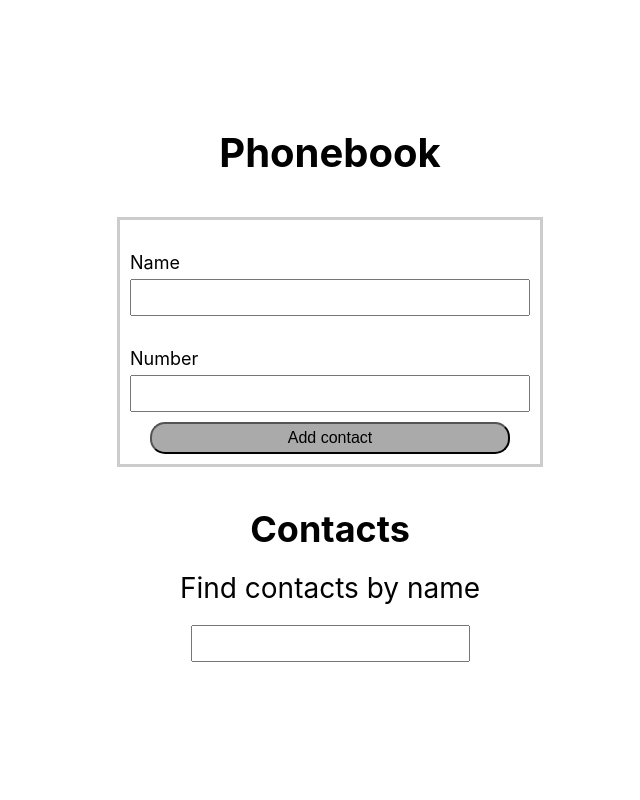
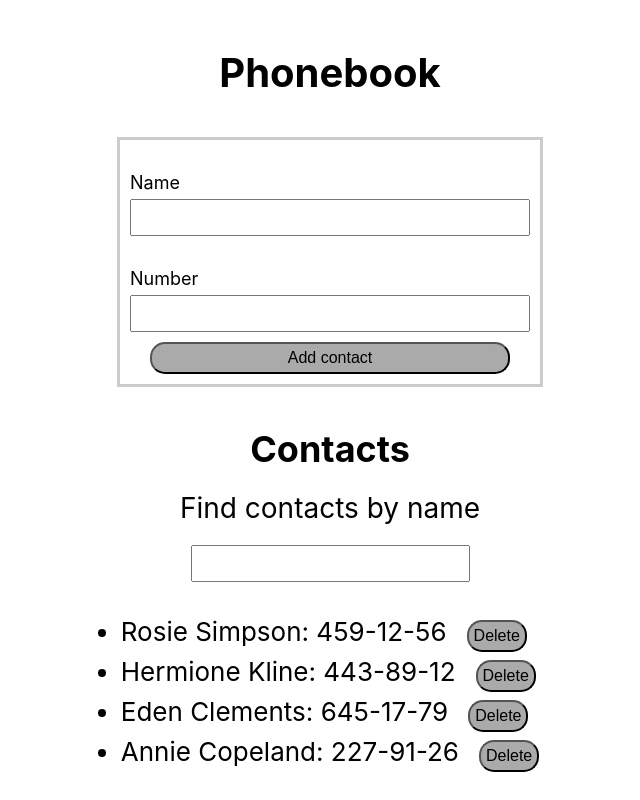
Before and after one commit to valpvf/goit-react-hw-03-phonebook, a React (Create React App) app: page / in a window 1280 px wide. Shown: the whole page, without its empty margins (310-950 px from the left). Built offline with nearby package versions, Linux system fonts and the light colour scheme.

Commit message:
remome logic from form to app

```diff
--- a/src/components/App.jsx
+++ b/src/components/App.jsx
@@ -1,4 +1,5 @@
 import { Component } from 'react';
+import { nanoid } from 'nanoid';
 
 import { ContactForm, ContactList, Filter } from 'components';
 import {
@@ -9,17 +10,24 @@
 export class App extends Component {
   state = {
     contacts: [
-      // { id: 'id-1', name: 'Rosie Simpson', number: '459-12-56' },
-      // { id: 'id-2', name: 'Hermione Kline', number: '443-89-12' },
-      // { id: 'id-3', name: 'Eden Clements', number: '645-17-79' },
-      // { id: 'id-4', name: 'Annie Copeland', number: '227-91-26' },
+      { id: 'id-1', name: 'Rosie Simpson', number: '459-12-56' },
+      { id: 'id-2', name: 'Hermione Kline', number: '443-89-12' },
+      { id: 'id-3', name: 'Eden Clements', number: '645-17-79' },
+      { id: 'id-4', name: 'Annie Copeland', number: '227-91-26' },
     ],
     filter: '',
   };
 
   addContacts = contacts => {
+    if (
+      this.state.contacts.some(
+        el => el.name.toLowerCase() === contacts.name.toLowerCase()
+      )
+    ) {
+      return alert(`${contacts.name} is already in contacts.`);
+    }
     this.setState(prevState => ({
-      contacts: [...prevState.contacts, contacts],
+      contacts: [...prevState.contacts, { ...contacts, id: nanoid() }],
     }));
   };
 
--- a/src/components/ContactForm/ContactForm.jsx
+++ b/src/components/ContactForm/ContactForm.jsx
@@ -1,5 +1,5 @@
 import { Component } from 'react';
-import { nanoid } from 'nanoid';
+import PropTypes from 'prop-types';
 
 import {
   FormStyled,
@@ -21,15 +21,7 @@
 
   handleSubmit = e => {
     e.preventDefault();
-    if (
-      this.props.contacts.some(
-        el => el.name.toLowerCase() === this.state.name.toLowerCase()
-      )
-    ) {
-      e.target.reset();
-      return alert(`${this.state.name} is already in contacts.`);
-    }
-    this.props.addContacts({ ...this.state, id: nanoid() });
+    this.props.addContacts(this.state);
     e.target.reset();
   };
 
@@ -64,4 +56,9 @@
   }
 }
 
+ContactForm.propTypes = {
+  handleSubmit: PropTypes.func,
+  handleChange: PropTypes.func,
+};
+
 export default ContactForm;
```
